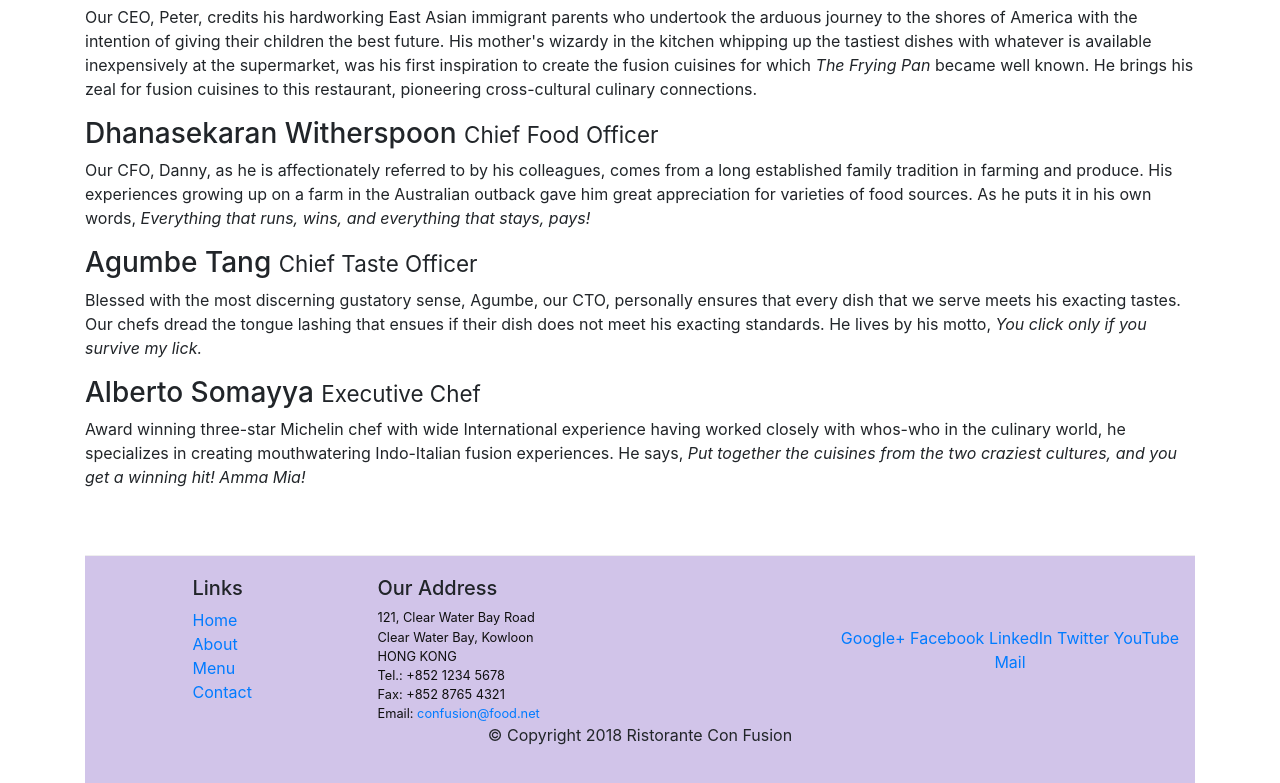
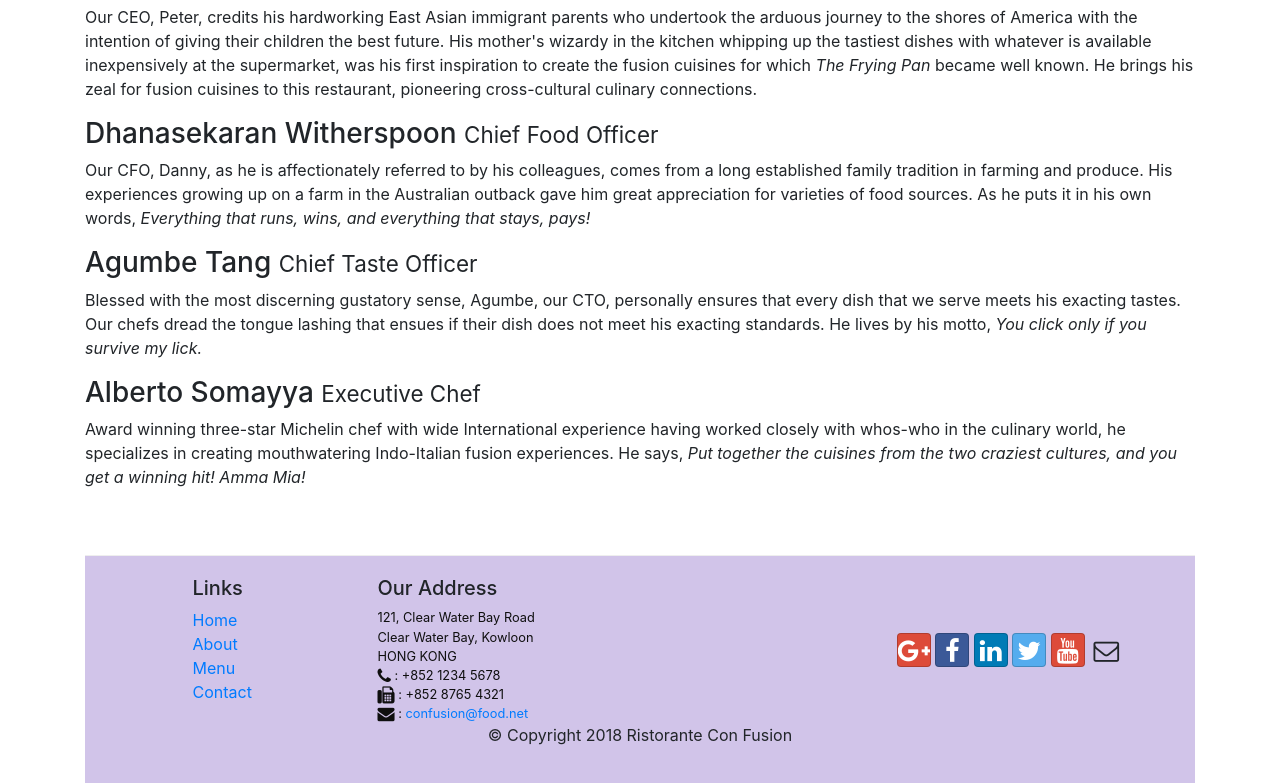
Before and after one commit to Parth305Mehta/front-end, a website: page aboutus.html in a window 1280 px wide. Shown: the part 998-1781 px from the top of the page. Drawn offline with nearby package versions, Linux system fonts and the light colour scheme.

Commit message:
icon fonts

```diff
--- a/aboutus.html
+++ b/aboutus.html
@@ -8,13 +8,15 @@
 
     <!-- Bootstrap CSS -->
     <link rel="stylesheet" href="node_modules/bootstrap/dist/css/bootstrap.min.css">
+     <link rel='stylesheet' href='node_modules/font-awesome/css/font-awesome.min.css'>
+    <link rel='stylesheet' href='node_modules/bootstrap-social/bootstrap-social.css'>
     <link rel="stylesheet" href="CSS/styles.css">
     <title>Ristorante Con Fusion: About Us</title>
 
 </head>
 
 <body>
-    <nav class='navbar navbar-dark navbar-expand-sm  fixed-top'>
+   <nav class='navbar navbar-dark navbar-expand-sm fixed-top'>
       <div class='container'>
         <button class='navbar-toggler' type='button' data-toggle='collapse' data-target='#Navbar'>
             <span class='navbar-toggler-icon'></span>
@@ -22,10 +24,10 @@
         <a href='./index.html' class='navbar-brand mr-auto'>Ristorante Con Fusion</a>
             <div class='collapse navbar-collapse' id='Navbar'>
                  <ul class='navbar-nav mr-auto'>
-                    <li class='nav-items'><a class='nav-link' href='./index.html'>Home</a></li>
-                    <li class='nav-items active'><a class='nav-link' href='#'>About</a></li>
-                    <li class='nav-items'><a class='nav-link' href='#'>Menu</a></li>
-                    <li class='nav-items'><a class='nav-link' href='#'>Contact</a></li>
+                    <li class='nav-items'><a class='nav-link' href='./index.html'><span class='fa fa-home'></span> Home</a></li>
+                    <li class='nav-items active'><a class='nav-link' href='#'><span class='fa fa-info'></span> About</a></li>
+                    <li class='nav-items'><a class='nav-link' href='#'><span class='fa fa-list fa-lg'></span> Menu</a></li>
+                    <li class='nav-items'><a class='nav-link' href='#'><span class='fa fa-address-card fa-lg'></span> Contact</a></li>
                 </ul>
             </div>
         </div>
@@ -101,19 +103,19 @@
 		              121, Clear Water Bay Road<br>
 		              Clear Water Bay, Kowloon<br>
 		              HONG KONG<br>
-		              Tel.: +852 1234 5678<br>
-		              Fax: +852 8765 4321<br>
-		              Email: <a href="mailto:confusion@food.net">confusion@food.net</a>
+		              <i class='fa fa-phone fa-lg'></i> : +852 1234 5678<br>
+		              <i class='fa fa-fax fa-lg'></i> : +852 8765 4321<br>
+		              <i class='fa fa-envelope fa-lg'></i> : <a href="mailto:confusion@food.net">confusion@food.net</a>
 		           </address>
                 </div>
                 <div class="col-12 col-sm-4 align-self-center">
                     <div class="text-center">
-                        <a href="http://google.com/+">Google+</a>
-                        <a href="http://www.facebook.com/profile.php?id=">Facebook</a>
-                        <a href="http://www.linkedin.com/in/">LinkedIn</a>
-                        <a href="http://twitter.com/">Twitter</a>
-                        <a href="http://youtube.com/">YouTube</a>
-                        <a href="mailto:">Mail</a>
+                        <a href="http://google.com/+" class='btn btn-social-icon btn-google'><i class='fa fa-google-plus fa-lg'></i></a>
+                        <a href="http://www.facebook.com/profile.php?id=" class='btn btn-social-icon btn-facebook'><i class='fa fa-facebook fa-lg'></i></a>
+                        <a href="http://www.linkedin.com/in/" class='btn btn-social-icon btn-linkedin'><i class='fa fa-linkedin fa-lg'></i></a>
+                        <a href="http://twitter.com/" class='btn btn-social-icon btn-twitter'><i class='fa fa-twitter fa-lg'></i></a>
+                        <a href="http://youtube.com/" class='btn btn-social-icon btn-google'><i class='fa fa-youtube fa-lg'></i></a>
+                        <a href="mailto:"class='btn btn-social-icon'><i class='fa fa-envelope-o fa-lg'></i></a>
                     </div>
                 </div>
            </div>
--- a/package.json
+++ b/package.json
@@ -16,6 +16,8 @@
   "dependencies": {
     "@popperjs/core": "^2.4.2",
     "bootstrap": "^4.5.0",
+    "bootstrap-social": "^5.1.1",
+    "font-awesome": "^4.7.0",
     "jquery": "^3.5.1",
     "popper.js": "^1.16.1"
   }
```
Also changed, not shown: index.html (+15 -13 lines), 2 other files.
